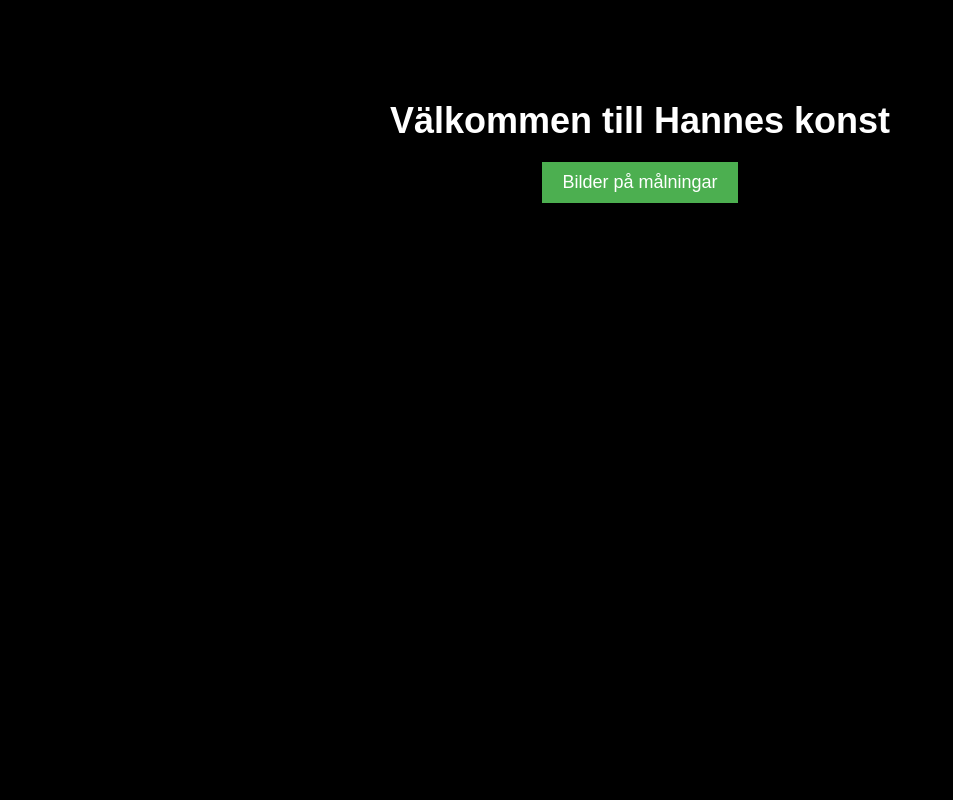
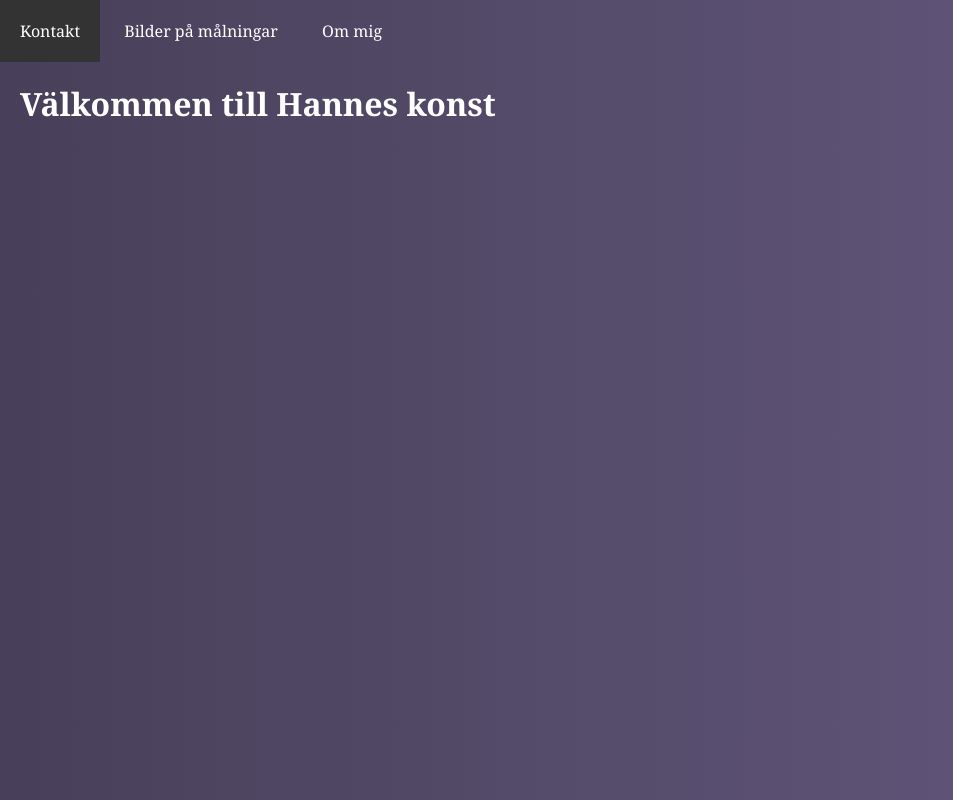
Before and after one commit to hanneskonst/hanneskonst-github.io, a plain HTML site: page index.html in a window 1280 px wide. Shown: the whole page, without its empty margins (0-953 px from the left). Drawn offline with Linux system fonts and the light colour scheme.

Commit message:
Update index.html

```diff
--- a/index.html
+++ b/index.html
@@ -3,35 +3,59 @@
 <head>
     <meta charset="UTF-8">
     <meta name="viewport" content="width=device-width, initial-scale=1.0">
-    <title>Welcome to Hannes konst</title>
-
+    <title>Välkommen till Hannes konst</title>
     <style>
         body {
-            background-color: black;
+			background: linear-gradient(to right, #48405A, #65597F);
             color: white;
-            font-family: Arial, sans-serif;
-            text-align: center;
-            margin: 100px;
+            font-family: Georgia;
+            margin: 0;
+            padding: 0;
+            text-align: left;
+        }
+
+        a {
+            display: inline-block;
+            padding: 20px;
+            text-decoration: none;
+            color: white;
+            cursor: pointer; /* Add pointer cursor for better user feedback */
+        }
+
+        a:hover {
+            background-color: #333; /* Darken the background on hover */
+        }
+
+        #contact-details {
+            display: none;
+            color: white;
         }
 
         h1 {
-            font-size: 36px;
-            margin-bottom: 20px;
-        }
-
-        #start-button {
-            padding: 10px 20px;
-            font-size: 18px;
-            background-color: #4CAF50;
-            color: white;
-            border: none;
-            cursor: pointer;
+            padding: 20px;
+            margin: 0; /* Remove default margin */
         }
     </style>
 </head>
 <body>
+
+    <a href="#" class="contact-link" onclick="toggleContactDetails()">Kontakt</a>
+    <a href="images.html" class="images-link">Bilder på målningar</a>
+    <a href="#" class="about-me-link">Om mig</a>
+
     <h1>Välkommen till Hannes konst</h1>
-    <button id="start-button" onclick="window.location.href='/images.html'">Bilder på målningar</button>
+
+    <div id="contact-details">
+        <p>Hannes Nilsson</p>
+        <p>Email: hannesnilsson511@gmail.com</p>
+    </div>
+
+    <script>
+        function toggleContactDetails() {
+            var contactDetails = document.getElementById('contact-details');
+            contactDetails.style.display = (contactDetails.style.display === 'none' || contactDetails.style.display === '') ? 'block' : 'none';
+        }
+    </script>
 
 </body>
 </html>
```
